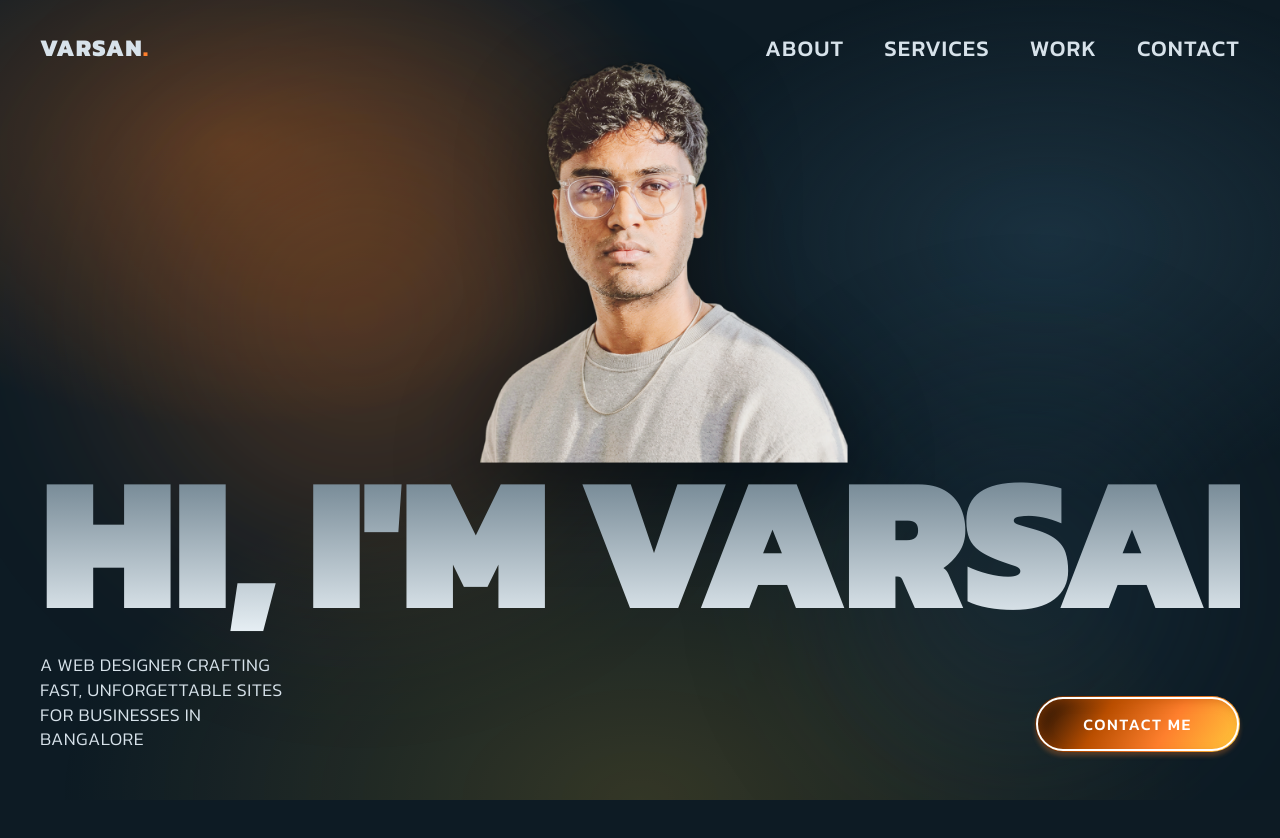
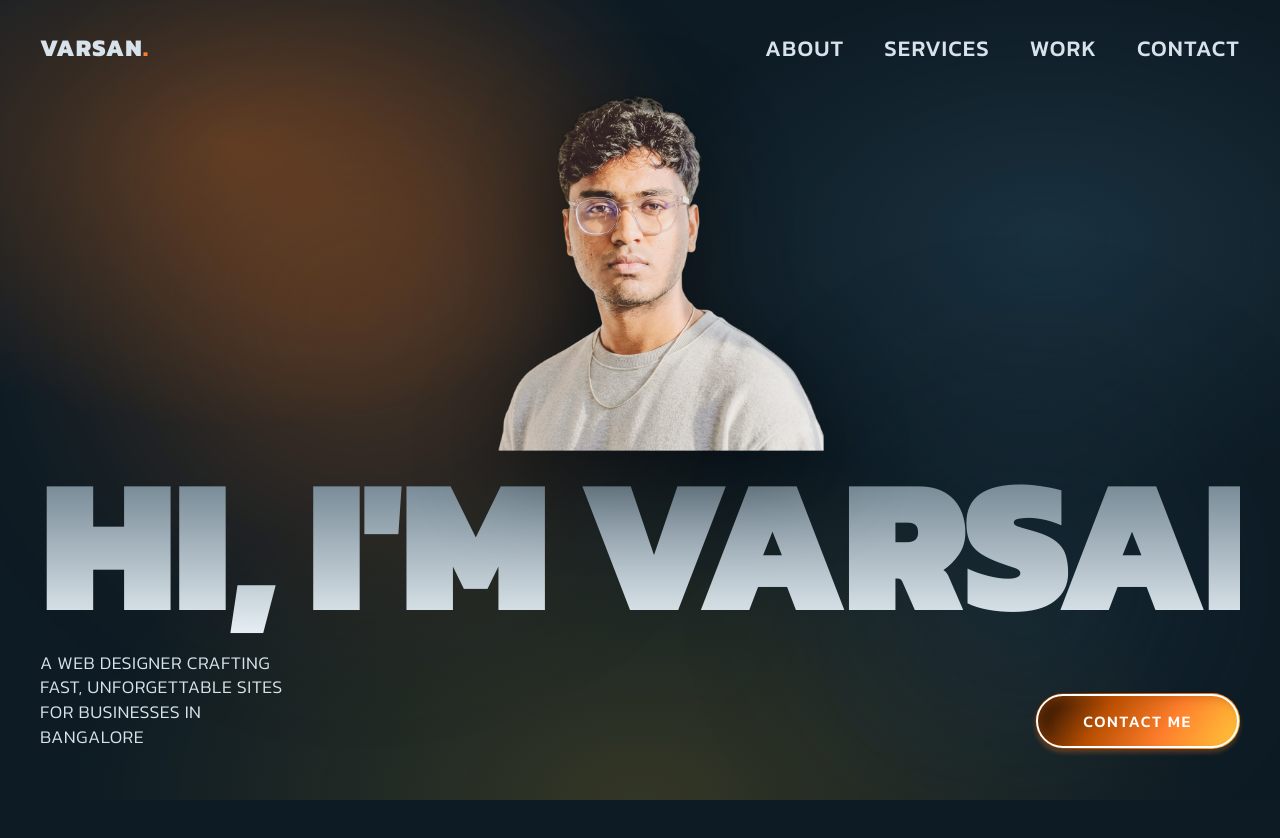
Before and after one commit to varsansri/Varsan-WebDev, a React (Vite) app: page / in a window 1280 px wide. Shown: the top 838 px of the page. Built offline with nearby package versions, Linux system fonts and the light colour scheme; the HTML template or start-up script is replaced by a standard one.

Commit message:
Compact hero: tight vertically-centered portrait+name+tagline group

```diff
--- a/src/sections/Hero.tsx
+++ b/src/sections/Hero.tsx
@@ -46,27 +46,22 @@ export default function Hero() {
         </a>
       </FadeIn>
 
-      {/* Portrait — centered focal point */}
-      <div className="relative z-10 flex-1 flex items-center justify-center px-6 min-h-0">
-        <FadeIn
-          delay={0.4}
-          y={30}
-          className="w-[68vw] max-w-[280px] sm:max-w-[320px] md:max-w-[380px] lg:max-w-[440px]"
-        >
+      {/* Content — portrait + name + tagline as one tight, vertically-centered group */}
+      <div className="relative z-10 flex-1 flex flex-col justify-center min-h-0 px-6 md:px-10 pb-6 sm:pb-8">
+        {/* Portrait */}
+        <FadeIn delay={0.4} y={30} className="flex justify-center min-h-0">
           <Magnet padding={150} strength={3}>
             <img
               src="subject.png"
               alt="S. Srivarsan"
-              className="w-full h-auto max-h-[52vh] object-contain mx-auto select-none drop-shadow-[0_25px_45px_rgba(0,0,0,0.45)]"
+              className="h-auto w-auto max-h-[46vh] max-w-[78vw] sm:max-w-[300px] md:max-w-[360px] lg:max-w-[420px] object-contain select-none drop-shadow-[0_25px_45px_rgba(0,0,0,0.45)]"
               draggable={false}
             />
           </Magnet>
         </FadeIn>
-      </div>
 
-      {/* Bottom block — name, tagline, CTA */}
-      <div className="relative z-20 shrink-0 px-6 md:px-10 pb-7 sm:pb-9 md:pb-12">
-        <div className="overflow-hidden">
+        {/* Name */}
+        <div className="overflow-hidden -mt-1">
           <FadeIn
             as="h1"
             delay={0.15}
@@ -77,7 +72,8 @@ export default function Hero() {
           </FadeIn>
         </div>
 
-        <div className="flex items-end justify-between gap-3 mt-3 sm:mt-4">
+        {/* Tagline + CTA */}
+        <div className="relative z-20 flex items-end justify-between gap-3 mt-3">
           <FadeIn
             as="p"
             delay={0.35}
```
Also changed, not shown: assets/SUBJECT.md (+1 -1 lines).
